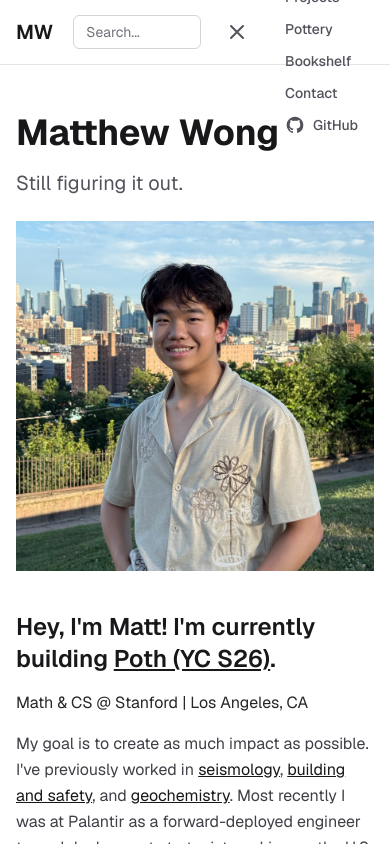
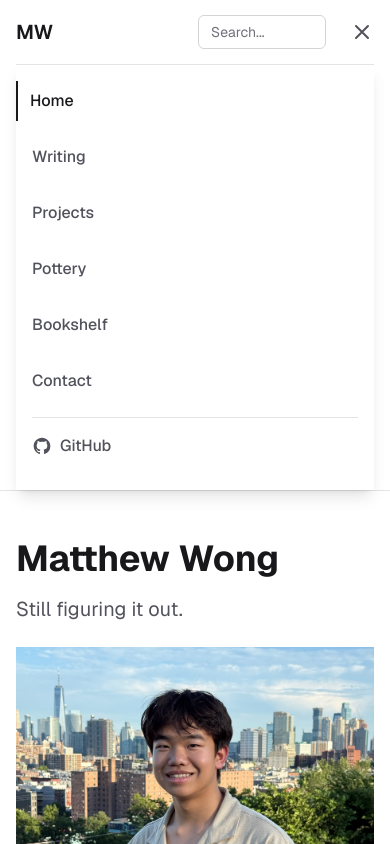
Before and after one commit to wongm6216/matthewwong-dev, a Next.js app: page / in a window 390 px wide. Both pictures are taken after a click on the button "Toggle menu". Shown: the top 844 px of the page. Built offline with nearby package versions, Linux system fonts and the light colour scheme.

Commit message:
Better mobile view

```diff
--- a/app/components/Navigation.tsx
+++ b/app/components/Navigation.tsx
@@ -53,9 +53,9 @@ export default function Navigation() {
   ];
 
   return (
-    <nav className="border-b border-zinc-200 dark:border-zinc-800">
+    <nav className="border-b border-zinc-200 dark:border-zinc-800 relative">
       <div className="max-w-7xl mx-auto px-4 sm:px-6 lg:px-8">
-        <div className="flex items-center justify-between h-16">
+        <div className="flex items-center justify-between h-16 relative">
           {/* Logo/Name */}
           <Link href="/" className="text-xl font-semibold text-zinc-900 dark:text-zinc-100">
             MW
@@ -156,31 +156,38 @@ export default function Navigation() {
               </svg>
             </button>
           </div>
+        </div>
 
         {/* Mobile Dropdown Menu */}
-          {isMobileMenuOpen && (
-            <div className="md:hidden border-t border-zinc-200 dark:border-zinc-800">
-              <div className="px-4 pt-2 pb-4 space-y-3">
+        <div
+          className={`md:hidden bg-white border-t border-zinc-200 shadow-lg overflow-hidden transition-all duration-300 ease-in-out ${
+            isMobileMenuOpen
+              ? "max-h-[500px] opacity-100"
+              : "max-h-0 opacity-0 pointer-events-none"
+          }`}
+        >
+            <div className="px-4 pt-4 pb-6 space-y-4">
               {navLinks.map((link) => (
                 <Link
                   key={link.href}
                   href={link.href}
                   onClick={() => setIsMobileMenuOpen(false)}
-                    className={`block text-sm font-medium transition-colors ${
+                  className={`block text-base font-medium py-2 transition-colors ${
                     pathname === link.href
-                        ? "text-zinc-900 dark:text-zinc-100"
-                        : "text-zinc-600 dark:text-zinc-400 hover:text-zinc-900 dark:hover:text-zinc-100"
+                      ? "text-zinc-900 border-l-2 border-zinc-900 pl-3 -ml-4"
+                      : "text-zinc-600 hover:text-zinc-900 hover:bg-zinc-50 rounded px-2 -mx-2"
                   }`}
                 >
                   {link.label}
                 </Link>
               ))}
+              <div className="pt-2 border-t border-zinc-200">
                 <Link
                   href="https://github.com/wongm6216"
                   target="_blank"
                   rel="noopener noreferrer"
                   onClick={() => setIsMobileMenuOpen(false)}
-                  className="flex items-center space-x-2 text-sm font-medium text-zinc-600 dark:text-zinc-400 hover:text-zinc-900 dark:hover:text-zinc-100 transition-colors"
+                  className="flex items-center space-x-2 text-base font-medium text-zinc-600 hover:text-zinc-900 hover:bg-zinc-50 rounded px-2 py-2 -mx-2 transition-colors"
                   aria-label="GitHub"
                 >
                   <svg
@@ -199,7 +206,6 @@ export default function Navigation() {
                 </Link>
               </div>
             </div>
-          )}
           </div>
         </div>
     </nav>
--- a/app/components/ProjectCard.tsx
+++ b/app/components/ProjectCard.tsx
@@ -19,8 +19,8 @@ export default function ProjectCard({
   slug,
 }: ProjectCardProps) {
   const content = (
-    <div className="h-full flex flex-col border border-zinc-200 dark:border-zinc-800 rounded-lg overflow-hidden bg-white dark:bg-zinc-900 hover:border-zinc-300 dark:hover:border-zinc-700 transition-colors">
-      <div className="relative w-full h-48 overflow-hidden bg-zinc-100 dark:bg-zinc-900">
+    <div className="h-full flex flex-col border-2 border-zinc-400 rounded-lg overflow-hidden bg-[#FAF9F6] hover:border-zinc-500 transition-colors shadow-sm">
+      <div className="relative w-full h-48 overflow-hidden bg-zinc-100">
         <Image
           src={image}
           alt={imageAlt}
@@ -30,14 +30,14 @@ export default function ProjectCard({
         />
       </div>
       <div className="p-4 flex flex-col flex-1">
-        <h3 className="text-xl font-semibold mb-3 text-zinc-900 dark:text-zinc-100">
+        <h3 className="text-xl font-semibold mb-3 text-zinc-900">
           {title}
         </h3>
         <div className="flex flex-wrap gap-2">
           {tech.map((tag) => (
             <span
               key={tag}
-              className="text-xs px-2 py-1 bg-zinc-100 dark:bg-zinc-800 text-zinc-700 dark:text-zinc-300 rounded"
+              className="text-xs px-2 py-1 bg-zinc-200 text-zinc-700 rounded"
             >
               {tag}
             </span>
--- a/app/globals.css
+++ b/app/globals.css
@@ -1,8 +1,16 @@
 @import "tailwindcss";
+
+/* Force light mode - disable dark mode entirely */
+@media (prefers-color-scheme: dark) {
+  :root {
+    color-scheme: light;
+  }
+}
 
 :root {
   --background: #ffffff;
   --foreground: #171717;
+  color-scheme: light;
 }
 
 @theme inline {
@@ -12,17 +20,41 @@
   --font-mono: var(--font-geist-mono);
 }
 
-@media (prefers-color-scheme: dark) {
-  :root {
-    --background: #0a0a0a;
-    --foreground: #ededed;
-  }
+
+body {
+  background: var(--background) !important;
+  color: var(--foreground) !important;
+  font-family: var(--font-geist-sans), system-ui, -apple-system, sans-serif;
 }
 
-body {
-  background: var(--background);
-  color: var(--foreground);
-  font-family: var(--font-geist-sans), system-ui, -apple-system, sans-serif;
+/* Force light mode text colors */
+@media (prefers-color-scheme: dark) {
+  * {
+    --tw-text-opacity: 1 !important;
+  }
+
+  .dark\:text-zinc-100 {
+    color: rgb(24 24 27) !important;
+  }
+
+  .dark\:text-zinc-300 {
+    color: rgb(63 63 70) !important;
+  }
+
+  .dark\:text-zinc-400 {
+    color: rgb(113 113 122) !important;
+  }
+
+  .dark\:bg-zinc-800,
+  .dark\:bg-zinc-900,
+  .dark\:bg-black {
+    background-color: #ffffff !important;
+  }
+
+  .dark\:border-zinc-700,
+  .dark\:border-zinc-800 {
+    border-color: rgb(228 228 231) !important;
+  }
 }
 
 /* Prose styles for essays */
--- a/app/layout.tsx
+++ b/app/layout.tsx
@@ -29,9 +29,9 @@ export default function RootLayout({
   children: React.ReactNode;
 }>) {
   return (
-    <html lang="en">
+    <html lang="en" className="light" style={{ colorScheme: 'light' }}>
       <body
-        className={`${geistSans.variable} ${geistMono.variable} antialiased bg-white dark:bg-black text-zinc-900 dark:text-zinc-100`}
+        className={`${geistSans.variable} ${geistMono.variable} antialiased bg-white text-zinc-900`}
       >
         <Navigation />
         <main>{children}</main>
--- a/app/page.tsx
+++ b/app/page.tsx
@@ -79,7 +79,7 @@ export default function Home() {
                   href="/wong_matthew_resume.pdf"
                   target="_blank"
                   rel="noopener noreferrer"
-                  className="inline-block mt-4 px-6 py-2 bg-black dark:bg-white text-white dark:text-black font-medium rounded-md hover:opacity-90 transition-opacity w-fit"
+                  className="inline-block mt-4 px-6 py-2 bg-black text-white font-medium rounded-md hover:opacity-90 transition-opacity w-fit"
                 >
                   My CV
                 </Link>
--- /dev/null
+++ b/tailwind.config.ts
@@ -0,0 +1,15 @@
+import type { Config } from "tailwindcss";
+
+const config: Config = {
+  darkMode: "class", // Requires 'dark' class on html element to enable dark mode
+  content: [
+    "./app/**/*.{js,ts,jsx,tsx,mdx}",
+    "./components/**/*.{js,ts,jsx,tsx,mdx}",
+  ],
+  theme: {
+    extend: {},
+  },
+  plugins: [],
+};
+
+export default config;
```
Lines whose indentation alone changed are shown as unchanged.
